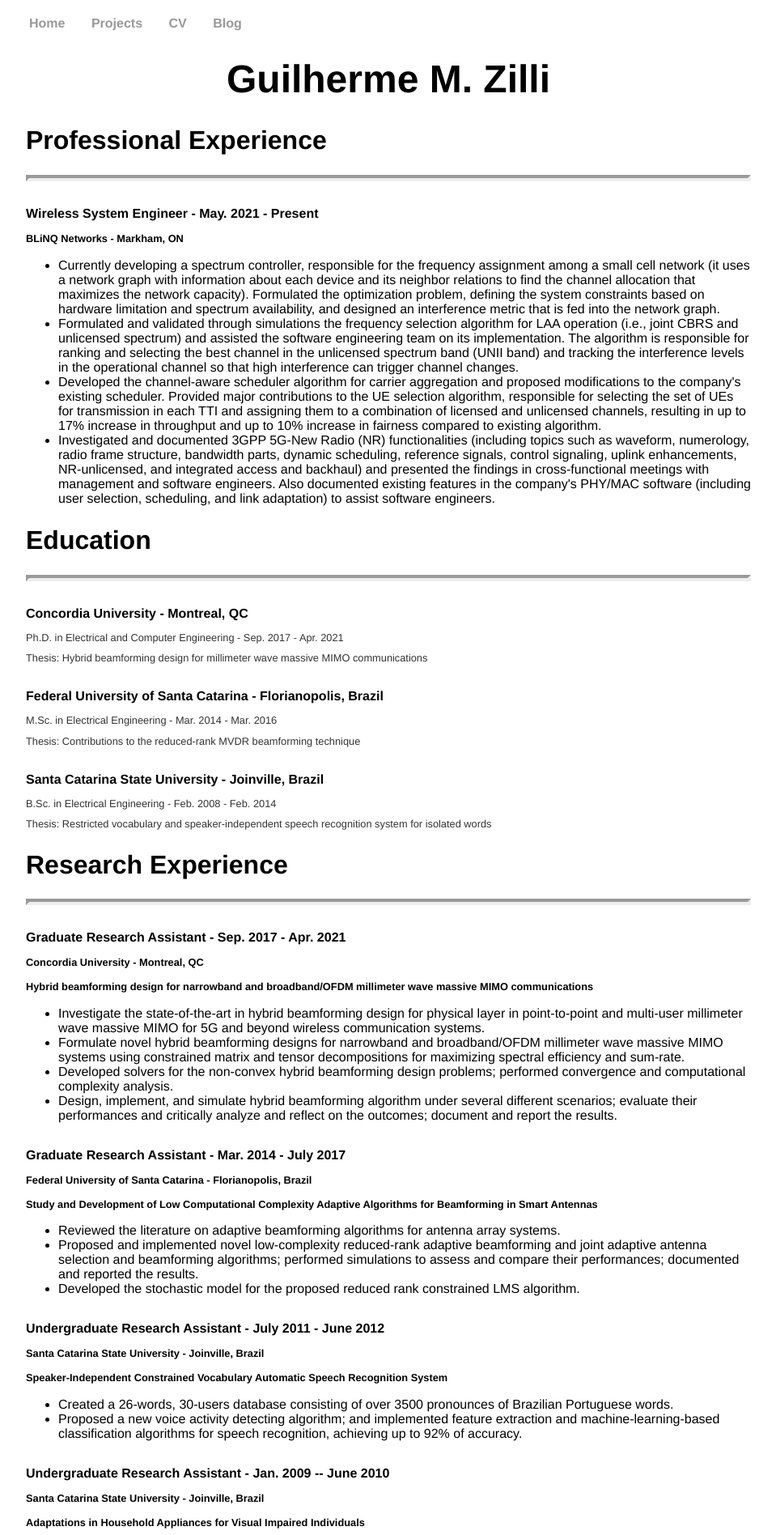
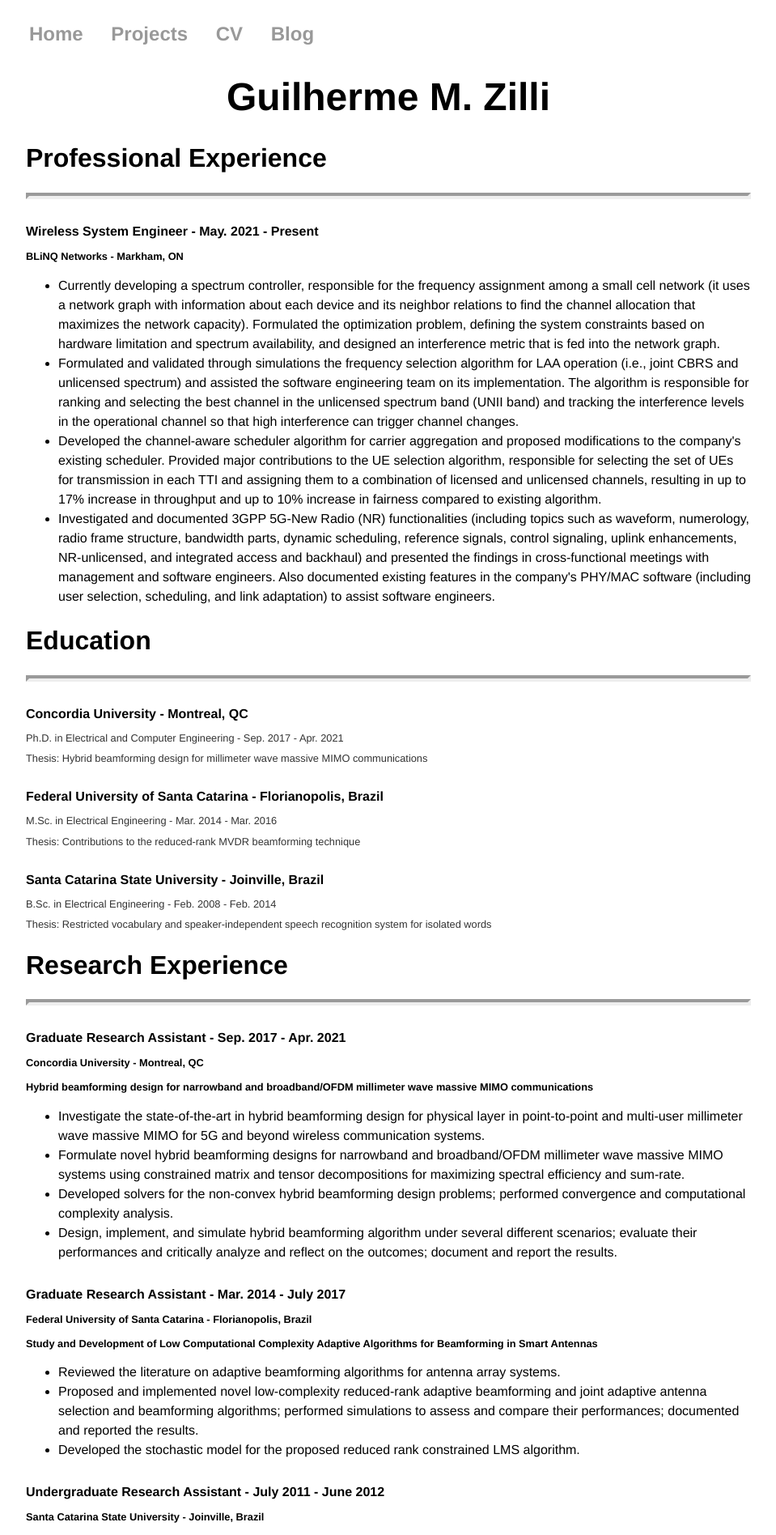
Before and after one commit to zilligm/zilligm.github.io, a Jekyll site: the page built from cv/index.html, in a window 1280 px wide. Shown: the top 1896 px of the page at 81% size, without its empty margins (160-1119 px from the left). Built offline with Jekyll 4.4.1, drawn with Linux system fonts in a browser that asks for light colours.

Commit message:
Update main.css

```diff
--- a/css/main.css
+++ b/css/main.css
@@ -42,6 +42,38 @@
 h1 {
     font-size: 3em;
     font-family:'Helvetica', 'Arial', 'Sans-Serif';
+}
+h2 {
+  font-size: 2em;
+  font-family:'Helvetica', 'Arial', 'Sans-Serif';
+}
+
+h3 {
+  font-size: 1.5em;
+  font-family:'Helvetica', 'Arial', 'Sans-Serif';
+}
+
+ul {
+  font-size: 1.5em;
+  line-height: 1.5em;
+  font-family:'Helvetica', 'Arial', 'Sans-Serif';
+}
+ul ul {
+  font-size: 1em;
+  line-height: 1.5em;
+  font-family:'Helvetica', 'Arial', 'Sans-Serif';
+}
+
+ol {
+  font-size: 1.5em;
+  line-height: 1.5em;
+  font-family:'Helvetica', 'Arial', 'Sans-Serif';
+}
+
+ol ul{
+  font-size: 1em;
+  line-height: 1.5em;
+  font-family:'Helvetica', 'Arial', 'Sans-Serif';
 }
 
 h1.cv {
```
